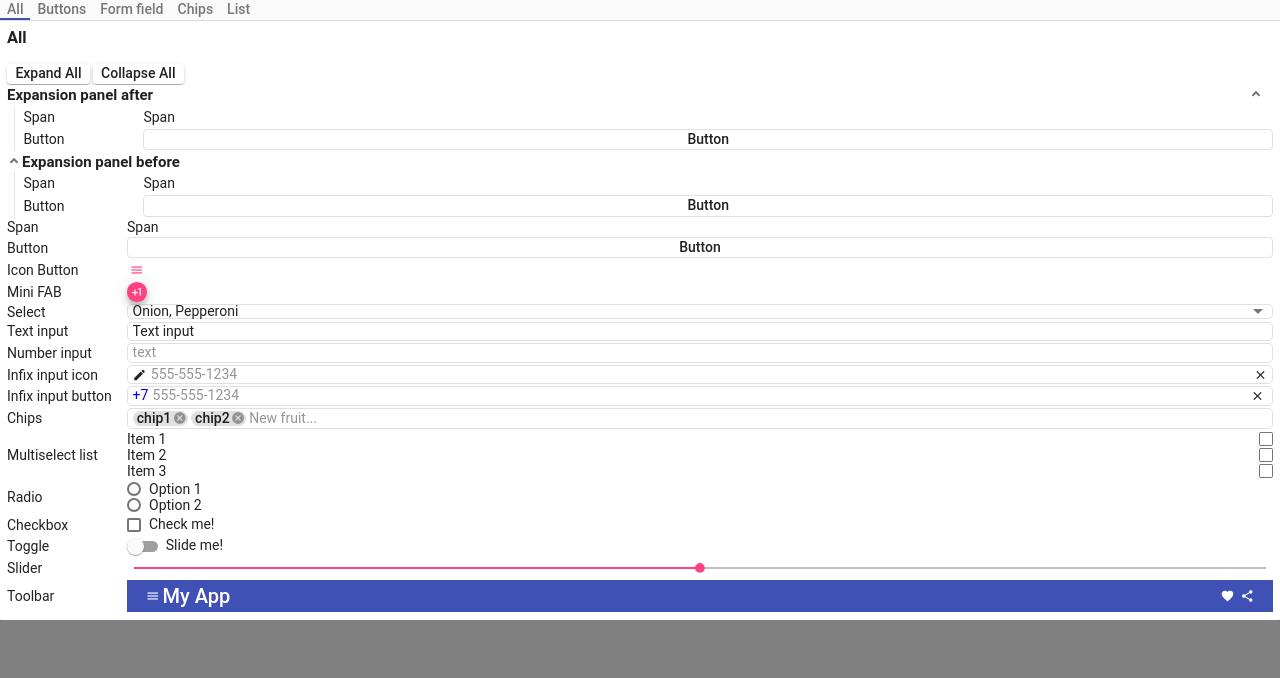
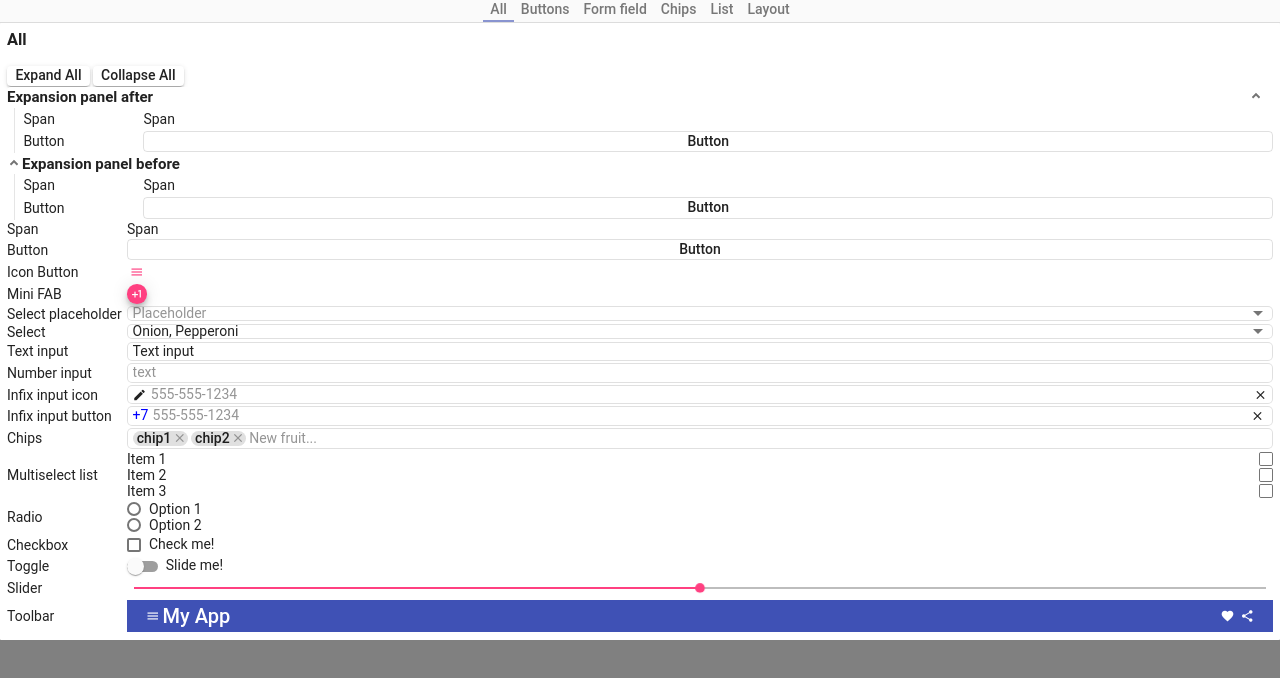
Before and after one commit to ZFail/angular-material-compact, an Angular app: page / in a window 1280 px wide. Shown: the top 678 px of the page. Built offline with nearby package versions, Linux system fonts and the light colour scheme.

Commit message:
layout tab, multistring tab-group

```diff
--- a/src/app/app-component.html
+++ b/src/app/app-component.html
@@ -1,4 +1,7 @@
-<mat-tab-group [(selectedIndex)]="tab" (selectedIndexChange)="selectTab($event)" appearance="outline">
+<mat-tab-group [(selectedIndex)]="tab"
+			   (selectedIndexChange)="selectTab($event)"
+			   mat-align-tabs="center"
+			   appearance="outline">
 	<mat-tab label="All">
 		<ng-template matTabContent>
 			<app-all></app-all>
@@ -24,76 +27,9 @@
 			<app-list></app-list>
 		</ng-template>
 	</mat-tab>
+    <mat-tab label="Layout">
+        <ng-template matTabContent>
+            <app-layout></app-layout>
+        </ng-template>
+    </mat-tab>
 </mat-tab-group>
-<!-- <div class="example-container">
-	<mat-form-field appearance="outline">
-		<mat-select [formControl]="toppings" multiple placeholder="Toppings">
-			<mat-select-trigger>
-				{{toppings.value ? toppings.value[0] : ''}}
-				<span
-          *ngIf="toppings.value?.length > 1"
-          class="example-additional-selection"
-        >
-          (+{{toppings.value.length - 1}} {{toppings.value?.length === 2 ?
-          'other' : 'others'}})
-        </span>
-			</mat-select-trigger>
-			<mat-option *ngFor="let topping of toppingList" [value]="topping">{{topping}}</mat-option>
-		</mat-select>
-	</mat-form-field>
-	<mat-form-field appearance="outline">
-		<input matInput placeholder="text" value="Sushi" />
-  </mat-form-field>
-		<mat-form-field appearance="outline">
-			<mat-select [formControl]="toppings" multiple placeholder="text">
-				<mat-option *ngFor="let topping of toppingList" [value]="topping">{{topping}}</mat-option>
-			</mat-select>
-		</mat-form-field>
-		<mat-form-field appearance="outline">
-			<input matInput placeholder="text" value="Sushi" />
-  </mat-form-field>
-			<mat-form-field appearance="outline">
-				<mat-select [formControl]="toppings" multiple placeholder="text">
-					<mat-option *ngFor="let topping of toppingList" [value]="topping">{{topping}}</mat-option>
-				</mat-select>
-			</mat-form-field>
-</div>
-<section>
-	<div class="example-label">All</div>
-	<div class="example-button-row">
-		<span>Label</span>
-		<button mat-stroked-button>Basic</button>
-		<button mat-icon-button color="accent" aria-label="Example icon button with a menu icon">
-          <mat-icon>menu</mat-icon>
-        </button>
-		<button mat-mini-fab color="accent" aria-label="Example icon button with a plus one icon">
-          <mat-icon>plus_one</mat-icon>
-        </button>
-		<mat-form-field>
-			<mat-select [formControl]="toppings" multiple placeholder="text">
-				<mat-option *ngFor="let topping of toppingList" [value]="topping">{{topping}}</mat-option>
-			</mat-select>
-		</mat-form-field>
-		<mat-form-field>
-			<input matInput placeholder="text" value="Sushi" />
-        </mat-form-field>
-			<mat-form-field>
-				<mat-chip-list #chipList aria-label="Fruit selection" style="width: 30em;">
-					<mat-chip removable="true">
-						chip1
-						<mat-icon matChipRemove>cancel</mat-icon>
-					</mat-chip>
-					<mat-chip removable="true">
-						chip2
-						<mat-icon matChipRemove>cancel</mat-icon>
-					</mat-chip>
-					<input placeholder="New fruit..."
-                   [matChipInputFor]="chipList"
-                   >
-          </mat-chip-list>
-			</mat-form-field>
-	</div>
-</section> -->
-<!-- Copyright 2020 Google LLC. All Rights Reserved.
-    Use of this source code is governed by an MIT-style license that
-    can be found in the LICENSE file at http://angular.io/license -->
--- a/src/app/components/all/all.component.html
+++ b/src/app/components/all/all.component.html
@@ -73,6 +73,17 @@
         </div>
     </div>
     <div class="row">
+        <label>Select placeholder</label>
+        <div class="value">
+            <mat-form-field>
+                <mat-select placeholder="Placeholder">
+                    <mat-option>Option 1</mat-option>
+                    <mat-option>Option 2</mat-option>
+                </mat-select>
+            </mat-form-field>
+        </div>
+    </div>
+    <div class="row">
         <label>Select</label>
         <div class="value">
             <mat-form-field>
@@ -132,11 +143,11 @@
                 <mat-chip-list #chipList aria-label="Fruit selection" style="width: 30em;">
                     <mat-chip removable="true">
                         chip1
-                        <mat-icon matChipRemove>cancel</mat-icon>
+                        <mat-icon matChipRemove>close</mat-icon>
                     </mat-chip>
                     <mat-chip removable="true">
                         chip2
-                        <mat-icon matChipRemove>cancel</mat-icon>
+                        <mat-icon matChipRemove>close</mat-icon>
                     </mat-chip>
                     <input placeholder="New fruit..."
                            [matChipInputFor]="chipList"
--- a/src/app/components/chips/chips.component.html
+++ b/src/app/components/chips/chips.component.html
@@ -6,7 +6,7 @@
       [removable]="removable"
       (removed)="remove(fruit)">
       {{fruit}}
-      <mat-icon matChipRemove *ngIf="removable">cancel</mat-icon>
+      <mat-icon matChipRemove *ngIf="removable">close</mat-icon>
     </mat-chip>
     <input
       placeholder="New fruit..."
--- /dev/null
+++ b/src/app/components/layout/layout.component.html
@@ -0,0 +1,13 @@
+<div class="block-1">
+    <div class="block-2"></div>
+    <div class="block-3">
+        <div class="block-5">
+            <div class="block-4">
+            </div>
+            <div class="block-4">
+            </div>
+            <div class="block-4">
+            </div>
+        </div>
+    </div>
+</div>
--- /dev/null
+++ b/src/app/components/layout/layout.component.scss
@@ -0,0 +1,35 @@
+
+.block-1 {
+  width: 100%;
+  height: 200px;
+  display: flex;
+  flex-direction: column;
+}
+
+.block-2 {
+  height: 30px;
+  background-color: aqua;
+  border: 1px black solid;
+}
+
+.block-3 {
+  flex: 1;
+  background-color: brown;
+  border: 1px black solid;
+  display: flex;
+  flex-direction: column;
+  overflow-y: auto;
+  min-height: 0;
+}
+
+.block-4 {
+  min-height: 100px;
+  background-color: blue;
+  border: 1px black solid;
+}
+
+.block-5 {
+  flex: 1 0 auto;
+  border: 4px green solid;
+  background-color: red;
+}
--- /dev/null
+++ b/src/app/components/layout/layout.component.ts
@@ -0,0 +1,15 @@
+import { Component, OnInit } from '@angular/core';
+
+@Component({
+  selector: 'app-layout',
+  templateUrl: './layout.component.html',
+  styleUrls: ['./layout.component.scss']
+})
+export class LayoutComponent implements OnInit {
+
+  constructor() { }
+
+  ngOnInit(): void {
+  }
+
+}
--- a/src/main.ts
+++ b/src/main.ts
@@ -16,6 +16,7 @@ import {AllComponent} from './app/components/all/all.component';
 import {ChipsComponent} from './app/components/chips/chips.component';
 import {ListComponent} from './app/components/list/list.component';
 import {FormFieldComponent} from './app/components/form-field/form-field.component';
+import {LayoutComponent} from './app/components/layout/layout.component';
 
 // Default MatFormField appearance to 'fill' as that is the new recommended approach and the
 // `legacy` and `standard` appearances are scheduled for deprecation in version 10.
@@ -39,6 +40,7 @@ import {FormFieldComponent} from './app/components/form-field/form-field.compone
         ChipsComponent,
         ListComponent,
         FormFieldComponent,
+        LayoutComponent,
     ],
     bootstrap: [AppComponent]
 })
--- a/src/theme/components/form-field.scss
+++ b/src/theme/components/form-field.scss
@@ -1,6 +1,6 @@
 @mixin form-field-theme($config-or-theme) {
   .mat-form-field-wrapper {
-    padding-bottom: 0em;
+    padding-bottom: 0;
   }
   .mat-form-field-infix {
     padding: 0.05em 0;
@@ -32,7 +32,7 @@
     line-height: 1.4em !important;
     margin-top: 0 !important;
   }
-  .mat-select-value-text {
+  .mat-select-value {
     line-height: 1.4em !important;
   }
   .mat-form-field-appearance-outline .mat-form-field-flex {
--- a/src/theme/components/tab.scss
+++ b/src/theme/components/tab.scss
@@ -1,8 +1,26 @@
+@import "~@angular/material/theming";
+
 @mixin tab-theme($config-or-theme) {
+  $config: mat-get-color-config($config-or-theme);
+  $primary: map-get($config, primary);
+  $accent: map-get($config, accent);
+  $warn: map-get($config, warn);
   .mat-tab-label {
     height: auto !important;
     min-width: auto !important;
     line-height: 1.4em !important;
     padding: 0 0.5em !important;
   }
+  .mat-ink-bar {
+    background-color: transparent !important;
+  }
+  .mat-tab-label {
+    border-bottom: 2px transparent solid;
+  }
+  .mat-tab-label-active {
+    border-bottom: 2px mat-color($primary) solid;
+  }
+  .mat-tab-labels {
+    flex-wrap: wrap;
+  }
 }
--- a/src/theme/theme.scss
+++ b/src/theme/theme.scss
@@ -7,6 +7,7 @@ $accent: mat-palette($mat-pink, A200, A100, A400);
 
 //$scale: 11/14;
 $scale: 1;
+$body-font: 14*$scale;
 $typography: mat-typography-config(
         $font-family: 'Roboto, "Helvetica Neue", sans-serif',
         $display-4:
@@ -48,11 +49,21 @@ $theme: map-merge(
                         typography: $typography
                 )
 );
+
 body {
   margin: 0;
   font-family: Roboto, "Helvetica Neue", sans-serif;
   font-size: 14px * $scale;
 }
+
+.mat-icon {
+  svg {
+    g {
+      transform: scale($body-font/24);
+    }
+  }
+}
+
 @include angular-material-theme($theme);
 @include angular-material-typography($typography);
 
```
Lines whose indentation alone changed are shown as unchanged.
